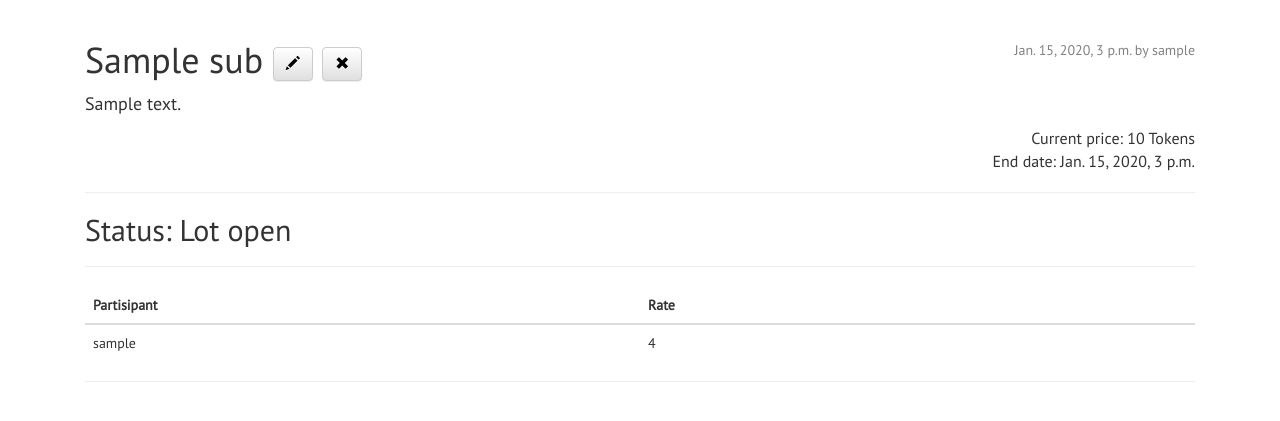
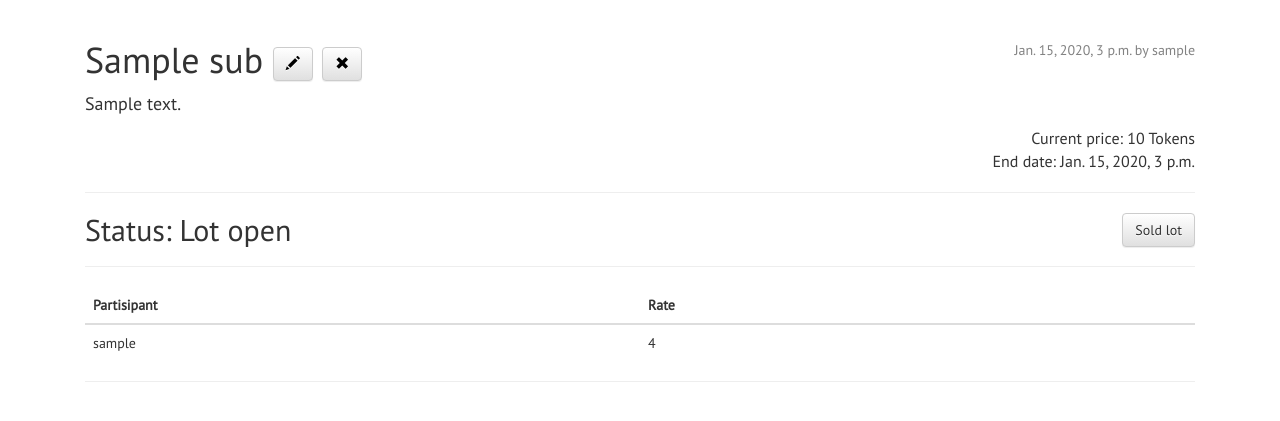
Before and after one commit to WitchZone/Auction, a Django app: page /lot/1/ in a window 1280 px wide. Shown: the part 52-473 px from the top of the page. Run offline with Django 3.2, Linux system fonts and the light colour scheme; a user stored in the database is signed in; tables that the repository leaves empty hold one stand-in row (values such as "Sample post"); some libraries are stand-ins or nearby versions.

Commit message:
Sold lot/Update model Lot_sub(add winner)

```diff
--- a/auction/models.py
+++ b/auction/models.py
@@ -5,6 +5,7 @@ from django.contrib.auth.models import User
 # Create your models here.
 class Lot_sub(models.Model):
     author = models.ForeignKey('auth.User')
+    winner = models.CharField(max_length=150, null=True)
     title = models.CharField(max_length=200)
     text = models.TextField()
     starting_price = models.PositiveIntegerField()
--- a/auction/templates/auction/lot_detail.html
+++ b/auction/templates/auction/lot_detail.html
@@ -26,13 +26,18 @@
             End date: {{ lot.end_date}}
         </div>
         <hr>
+        {% if ed %}
+            <form id="sold" class="post-form save" method="post" action"={% url 'lot_detail' pk=lot.pk %}">
+                {% csrf_token %}
+                <input type="submit" class="btn btn-default" name="submit" value="Sold lot"/>
+            </form>
+        {% endif %}
         {% if lot.end_date and lot.end_date > date_now  and lot.is_open %}
             <div class="h2">Status: Lot open</div>
-
             {% if ed %}
             {% else %}
             <hr>
-            <form id="user_form" class="post-form" method="post" action "={% url 'lot_detail' pk=lot.pk %}">
+            <form id="form" class="post-form" method="post" action"={% url 'lot_detail' pk=lot.pk %}">
                 {% csrf_token %}
                 <div class="form-group">
                     <label class="save">{{ mess }}</label>
--- a/auction/views.py
+++ b/auction/views.py
@@ -28,19 +28,40 @@ def lot_detail(request, pk):
         else:
             ed = False
         if request.method == "POST":
-            form = RateForm(request.POST);
-            if form.is_valid():
-                rate_lot = form.save(commit=False)
-                if rate_lot.rate > start_p:
-                    rate_lot.participant = user
-                    print(rate_lot.participant)
-                    rate_lot.lot_id = lot
-                    rate_lot.save()
-                    Lot_sub.objects.filter(pk=pk).update(starting_price=rate_lot.rate)
-                    return redirect('lot_detail', pk=lot.pk)
-                else:
-                    mess = "The rate must be greater than the current price"
-                    return render(request, 'auction/lot_detail.html', {'lot': lot, 'ed': ed, 'date_now': date_now, 'form': form, 'mess': mess, 'backers_list': backers_list})
+            button_name = request.POST.get('submit')
+            if button_name == "Rate":
+                print("--==I went through button Rate==--")
+                form = RateForm(request.POST);
+                if form.is_valid():
+                    rate_lot = form.save(commit=False)
+                    if rate_lot.rate > start_p:
+                        rate_lot.participant = user
+                        print(rate_lot.participant)
+                        rate_lot.lot_id = lot
+                        rate_lot.save()
+                        Lot_sub.objects.filter(pk=pk).update(starting_price=rate_lot.rate)
+                        return redirect('lot_detail', pk=lot.pk)
+                    else:
+                        mess = "The rate must be greater than the current price"
+                        return render(request, 'auction/lot_detail.html', {'lot': lot, 'ed': ed, 'date_now': date_now, 'form': form, 'mess': mess, 'backers_list': backers_list})
+            elif button_name == "Sold lot":
+                print('--==I went through button Sold lot==--')
+                bal = UserProfile.objects.filter(pk=user.id).values('balance')[0]['balance']
+                for backer in backers_list:
+                    bal_curr = UserProfile.objects.filter(user=backer.participant).values('balance')[0]['balance']
+                    check_sold = False
+                    if bal_curr > backer.rate:
+                        print('Sold by', backer.participant, ' behind', backer.rate, 'tokens')
+                        new_bal_curr = bal_curr - backer.rate
+                        new_bal = bal + backer.rate
+                        UserProfile.objects.filter(user=backer.participant).update(balance=new_bal_curr)
+                        UserProfile.objects.filter(user=backer.participant).update(balance=new_bal_curr)
+                        Lot_sub.objects.filter(pk=pk).update(winner=backer.participant)
+                        return redirect('lot_detail', pk=lot.pk)
+
+            else:
+                print('--==How did I even find myself here?==--')
+                return redirect('lot_detail', pk=lot.pk)
         else:
             form = RateForm()
         return render(request, 'auction/lot_detail.html', {'lot': lot, 'ed': ed, 'date_now': date_now, 'form': form, 'mess': mess, 'backers_list': backers_list})
```
Also changed, not shown: auction/migrations/0007_auto_20170612_1703.py (added), auction/migrations/0008_auto_20170612_1704.py (added), auction/urls.py (line endings or trailing spaces).
